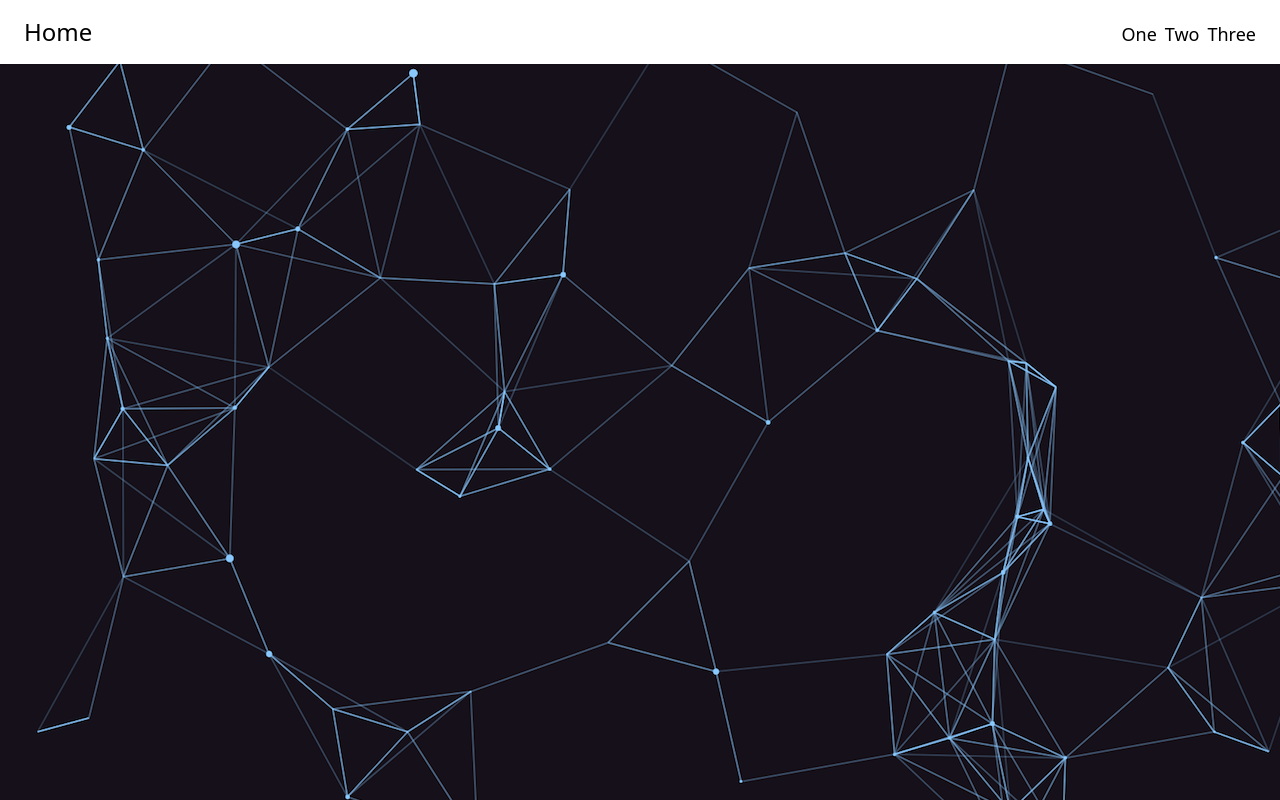
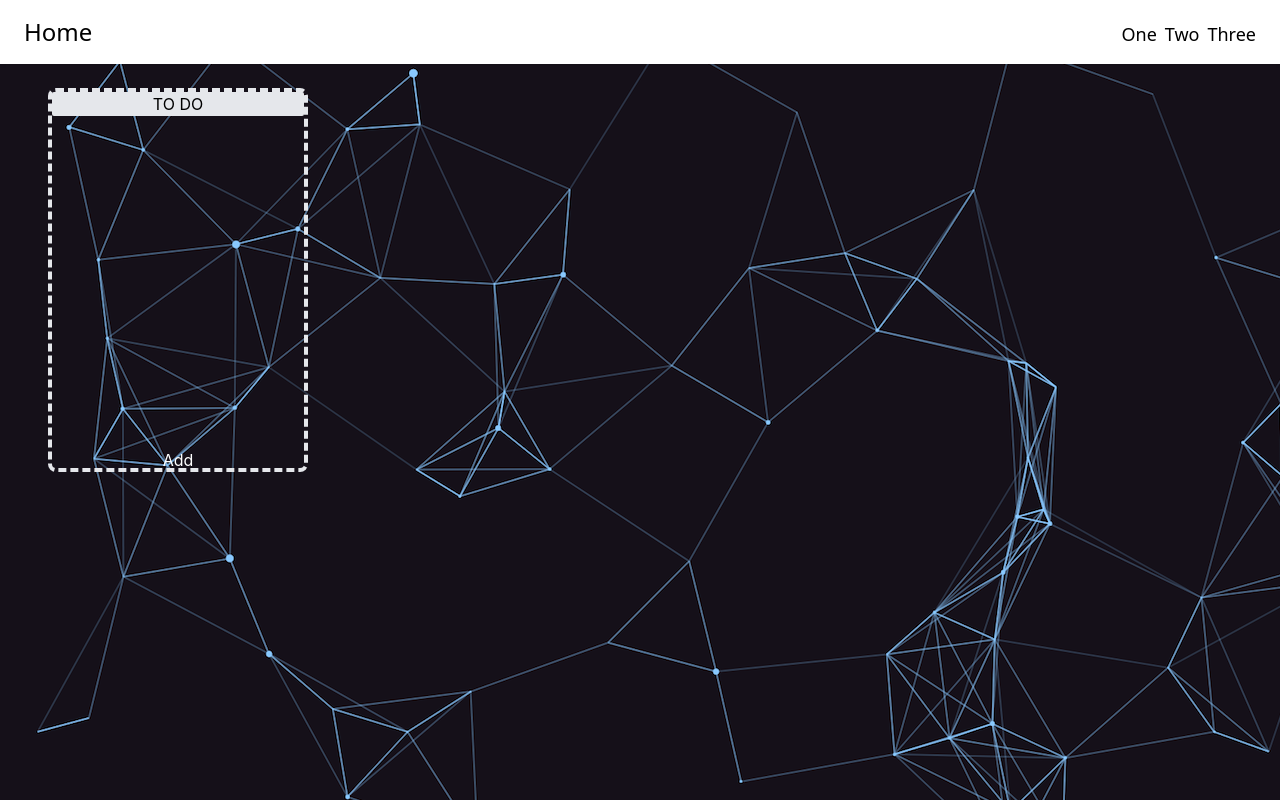
Before and after one commit to nicolacalvio/DSI_Board, a React (Create React App) app in the folder dsi_board/: page / in a window 1280 px wide. Built offline with nearby package versions, Linux system fonts and the light colour scheme.

Commit message:
Creazione colonna

```diff
--- a/dsi_board/src/App.tsx
+++ b/dsi_board/src/App.tsx
@@ -1,15 +1,23 @@
 import React, {Component} from 'react';
 import Header from "./components/Header";
+import Column from "./components/Column";
 import './App.css';
 
 
 class App extends Component<any, any> {
 state = {}
 
+addCard:any = (idCard:number) =>{
+
+}
+
   render(){
       return (
           <>
               <Header />
+              <div className="grid grid-cols-4 gap-4">
+                <Column title="TO DO" addCard={this.addCard(1)}/>
+              </div>
           </>
       );
   }
--- /dev/null
+++ b/dsi_board/src/components/Column.tsx
@@ -0,0 +1,27 @@
+import React, {Component} from 'react';
+
+
+class Column extends Component<any, any> {
+    state = {}
+
+    render(){
+        return (
+            <>
+                <main>
+                    <div className="min-h-md max-w-xs ml-12">
+                        <div className="px-4 py-6 sm:px-0">
+                            <div className="border-4 border-dashed border-gray-200 rounded-lg h-96">
+                                <div className="flex justify-center text-black bg-gray-200 rounded-sm">{this.props.title}</div>
+
+                           </div>
+                            <div className="relative flex bottom-6 justify-center text-white" onClick={()=>this.props.addCard(this.props.idCard)}>Add</div>
+                        </div>
+                    </div>
+                </main>
+            </>
+        );
+    }
+
+}
+
+export default Column;
```
Also changed, not shown: 1 other file (tests, documents, lock files or other folders).
